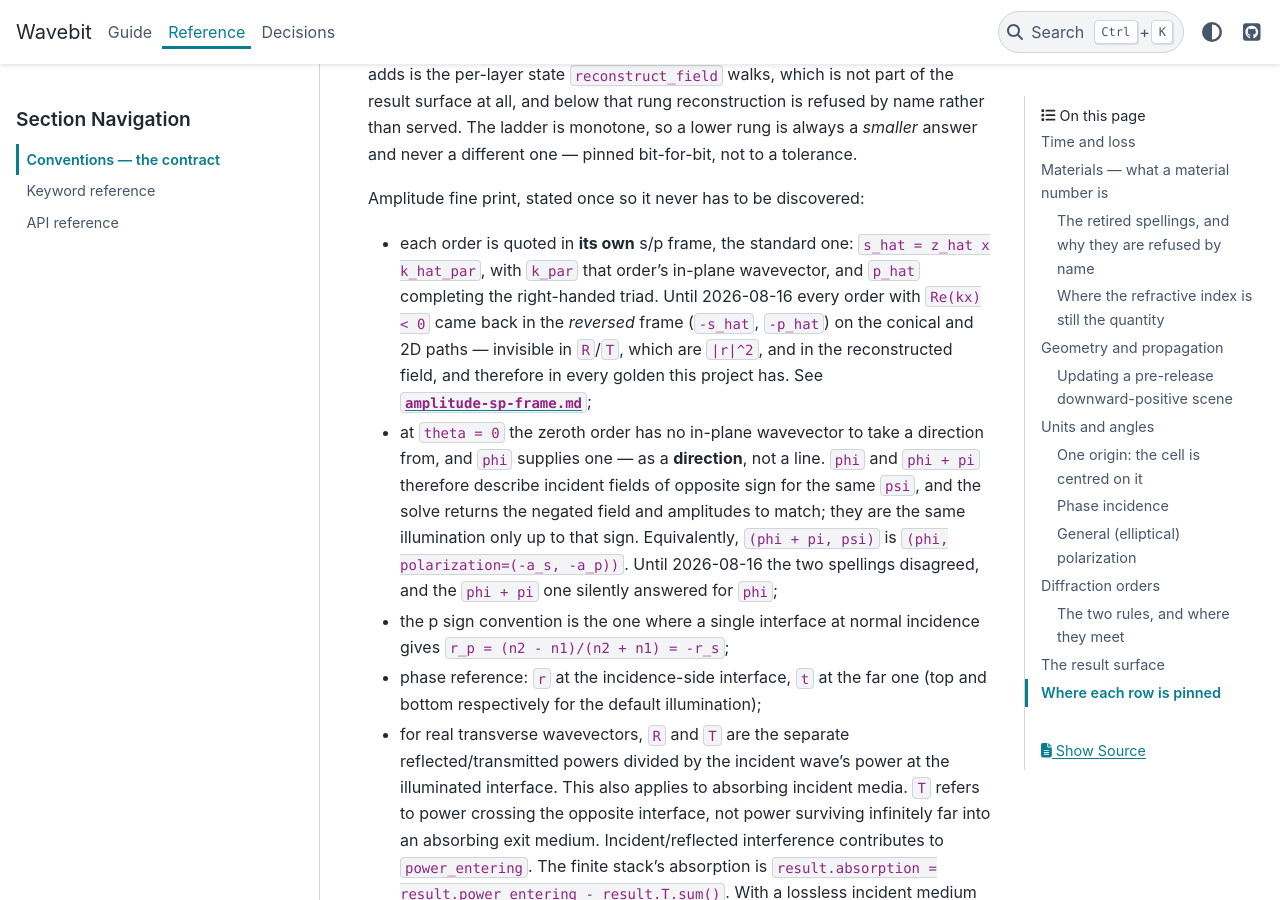
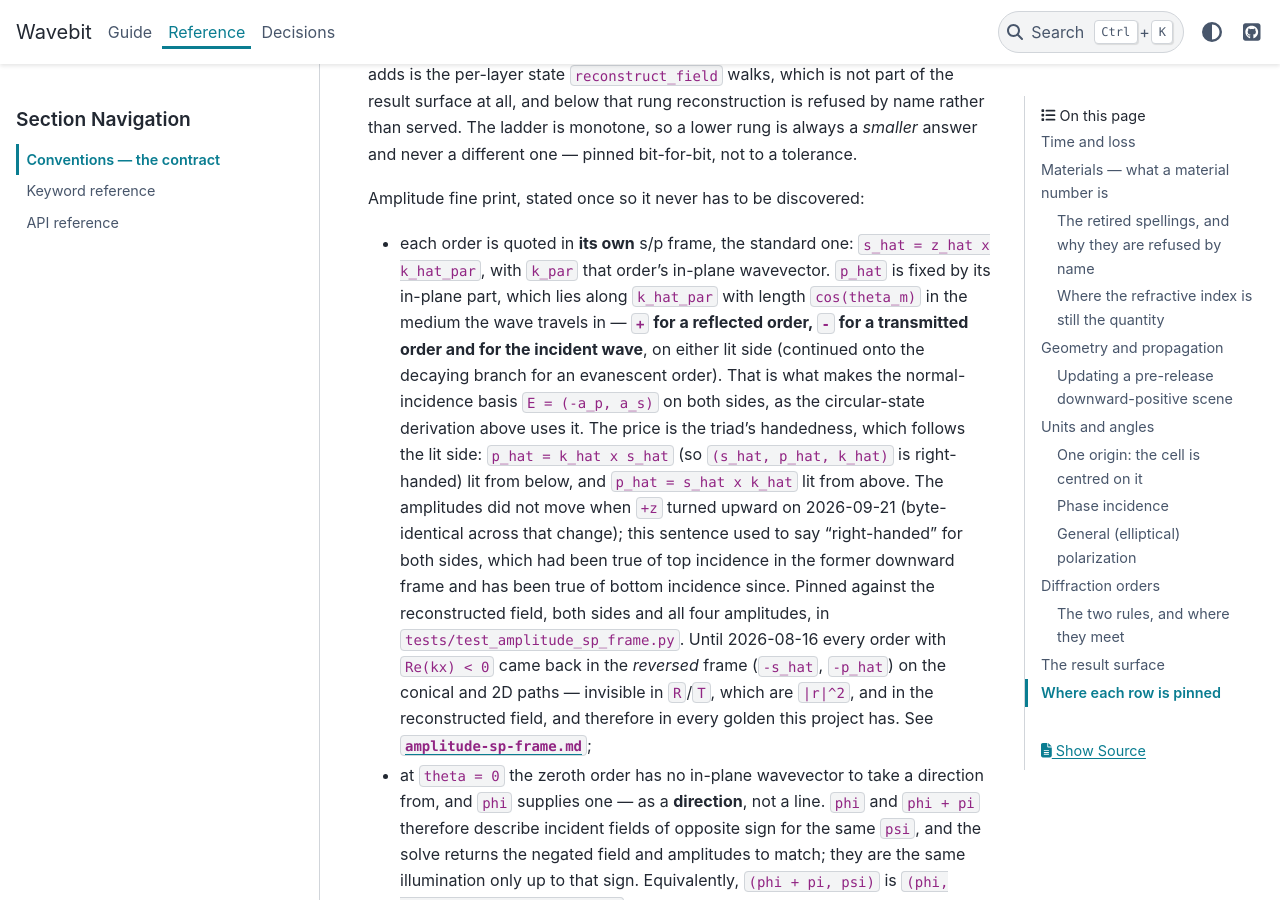
Before and after one commit to fieldalgo/wavebit, a Sphinx documentation site: the page built from docs/conventions.md, in a window 1280 px wide and 900 px high, scrolled down 14723 px. Built offline with Sphinx 7.4.7 and the PyData theme 0.15.4, drawn with Linux system fonts in a browser that asks for light colours.

Commit message:
docs(conventions): p_hat's handedness follows the lit side
The amplitude fine print said `p_hat` completes "the right-handed triad" for every order.
Measured against the reconstructed field it does so only lit from below: the code fixes
p_hat's in-plane part (+cos(theta_m) k_par reflected, -cos(theta_m) k_par incident and
transmitted, on both sides -- which is what makes normal incidence E = (-a_p, a_s) on both
sides, as the circular-state table uses), so the triad is p = k x s lit from below and
p = s x k lit from above. Before the upward-positive frame of 2026-09-21 it was the mirror:
right-handed top-lit. The amplitudes are byte-identical across that change; the frame turned
under them, because public top incidence runs the kernels' mirrored ('bottom') path
(`_kernel_incidence_side`). State the rule that holds and where it is pinned.

Co-Authored-By: Claude Opus 5.5 <noreply@anthropic.com>

```diff
--- a/docs/conventions.md
+++ b/docs/conventions.md
@@ -472,8 +472,19 @@ different one — pinned bit-for-bit, not to a tolerance.
 Amplitude fine print, stated once so it never has to be discovered:
 
 - each order is quoted in **its own** s/p frame, the standard one: `s_hat = z_hat x k_hat_par`,
-  with `k_par` that order's in-plane wavevector, and `p_hat` completing the right-handed
-  triad. Until 2026-08-16 every order with `Re(kx) < 0` came back in the *reversed* frame
+  with `k_par` that order's in-plane wavevector. `p_hat` is fixed by its in-plane part, which
+  lies along `k_hat_par` with length `cos(theta_m)` in the medium the wave travels in —
+  **`+` for a reflected order, `-` for a transmitted order and for the incident wave**, on
+  either lit side (continued onto the decaying branch for an evanescent order). That is what
+  makes the normal-incidence basis `E = (-a_p, a_s)` on both sides, as the circular-state
+  derivation above uses it. The price is the triad's handedness, which follows the lit side:
+  `p_hat = k_hat x s_hat` (so `(s_hat, p_hat, k_hat)` is right-handed) lit from below, and
+  `p_hat = s_hat x k_hat` lit from above. The amplitudes did not move when `+z` turned upward
+  on 2026-09-21 (byte-identical across that change); this sentence used to say
+  "right-handed" for both sides, which had been true of top incidence in the former downward
+  frame and has been true of bottom incidence since. Pinned against the reconstructed field,
+  both sides and all four amplitudes, in `tests/test_amplitude_sp_frame.py`.
+  Until 2026-08-16 every order with `Re(kx) < 0` came back in the *reversed* frame
   (`-s_hat`, `-p_hat`) on the conical and 2D paths — invisible in `R`/`T`, which are
   `|r|^2`, and in the reconstructed field, and therefore in every golden this project has.
   See [`amplitude-sp-frame.md`](amplitude-sp-frame.md);
```
